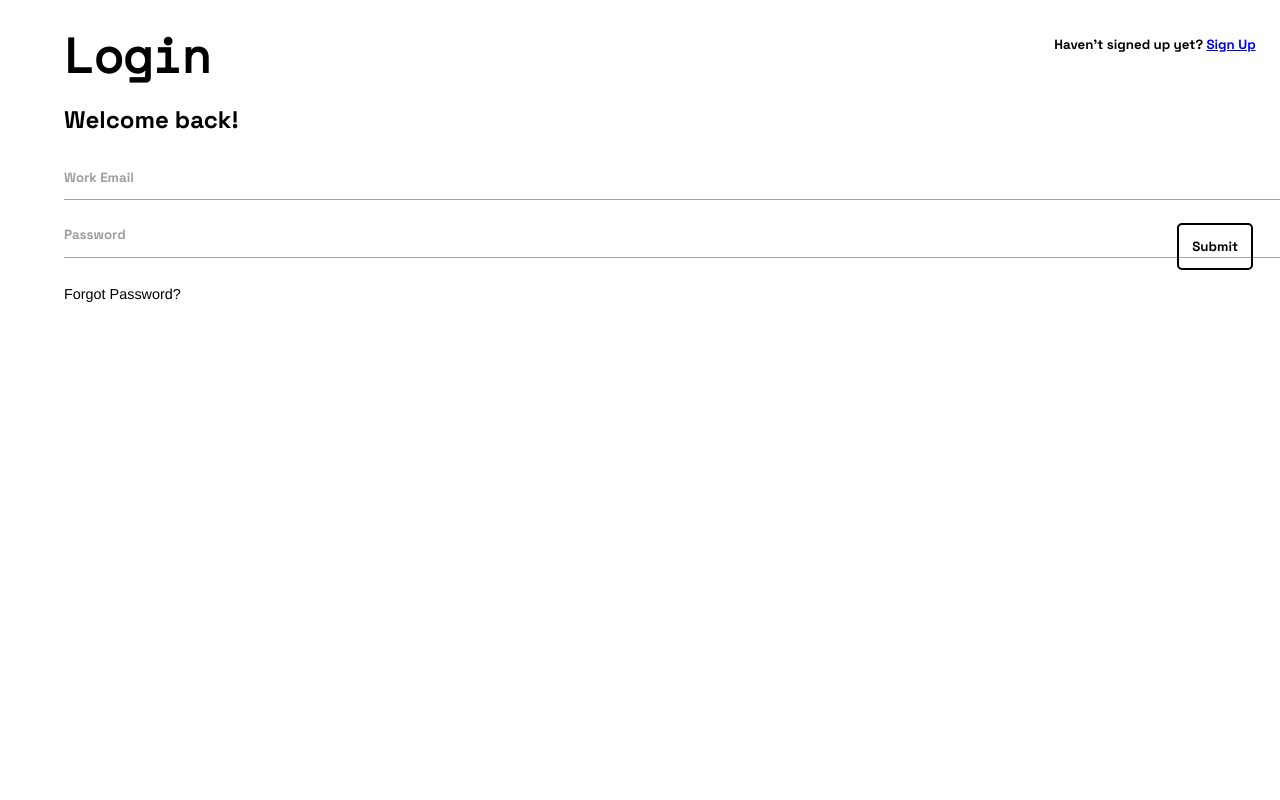
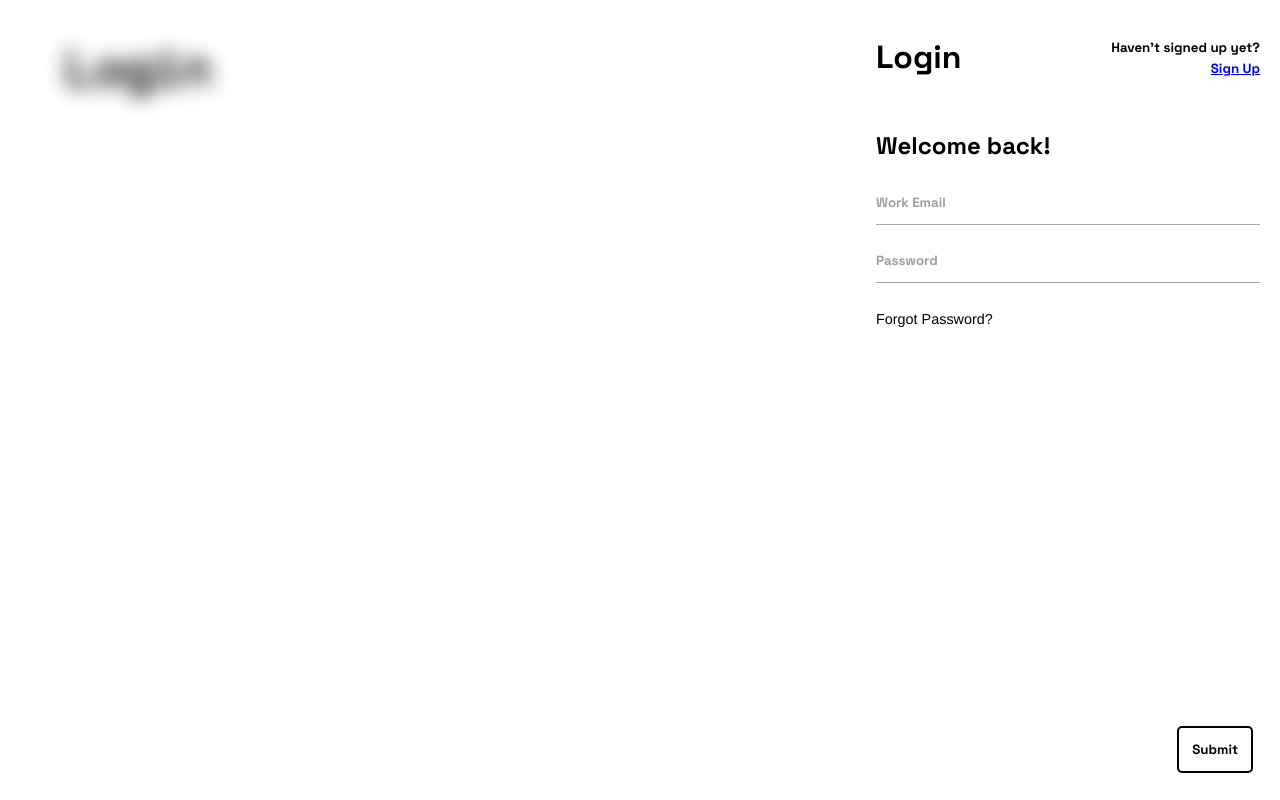
Before and after one commit to eoadeka/jectam, a React (Create React App) app in the folder frontend/: page /login in a window 1280 px wide. Built offline with nearby package versions, Linux system fonts and the light colour scheme.

Commit message:
feat: Change page styling

```diff
--- a/frontend/src/pages/Index.js
+++ b/frontend/src/pages/Index.js
@@ -3,9 +3,16 @@ import Button from '../components/buttons/Button';
 import useAxios from '../hooks/useAxios';
 import LoginForm from '../components/forms/auth/login/LoginForm';
 import ContainerWithoutNav from '../components/layout/ContainerWithoutNav';
+import useAuthContext from '../hooks/useAuthContext';
+import { Link, Navigate } from 'react-router-dom';
+import Overlay from '../components/layout/Overlay';
 
 const Index = () => {
   const [data] = useAxios("http://localhost:8000/api/hello-world/");
+  const user = useAuthContext();
+
+  if (!user.token) return <Navigate to="/" />;
+
   // const [message, setMessage] = useState('');
 
   // useEffect(() => {
@@ -21,19 +28,25 @@ const Index = () => {
   return (
     <div>
       <ContainerWithoutNav>
+        <Overlay>
           <h1>Jectam</h1>
           {/* <p>{message}</p> */}
+          <p>Unlock Your Team's Potential with Jectam: Your Project Ally!</p>
           <p>{data.message}</p>
-        <p>Unlock Your Team's Potential with Jectam: Your Agile Project Ally!</p>
           {/* {data ||
           data.map((item) => {
             return <p key={item.id}>{item.title}</p>;
           })} */}
-        <Button>hey!!</Button><br></br>
+          {/* <Button>hey!!</Button><br></br> */}
           <br></br>
 
           {/* <Button><Link to={`/login`}>Login</Link></Button> */}
+          {!user.token ? (
             <LoginForm />
+          ) : (
+            <small> <Link to={`/dashboard`}>Navigate to dashboard</Link></small>
+          )}
+        </Overlay>
       </ContainerWithoutNav>
     </div>
   );
--- a/frontend/src/pages/auth/Login.js
+++ b/frontend/src/pages/auth/Login.js
@@ -2,6 +2,7 @@ import React from 'react';
 import LoginForm from '../../components/forms/auth/login/LoginForm';
 import ContainerWithoutNav from '../../components/layout/ContainerWithoutNav';
 import { PageHeaderDiv, PageTitle, PageTitleDiv, PageTitleSpan } from '../../components/layout/PageHeader';
+import Overlay from '../../components/layout/Overlay';
 
 
 // https://www.digitalocean.com/community/tutorials/how-to-add-login-authentication-to-react-applications
@@ -9,23 +10,32 @@ import { PageHeaderDiv, PageTitle, PageTitleDiv, PageTitleSpan } from '../../com
 // MMulti-Page Form with React Hooks: https://www.youtube.com/watch?v=QSBc8bABwE0
 // https://github.com/gitdagray/react-multi-step-form/blob/main/src/context/FormContext.js
 
+// https://testdriven.io/blog/django-rest-auth/
 
 const Login = () => {
   return (
     <ContainerWithoutNav>
-        <PageHeaderDiv>
+        <Overlay>
+          {/* <PageHeaderDiv>
             <PageTitleDiv>
               <PageTitle>Login</PageTitle>
             </PageTitleDiv>
             <PageTitleDiv>
               <PageTitleSpan><small>Haven't signed up yet? <a href='/sign-up' style={{textDecoration: "underline"}}>Sign Up</a></small></PageTitleSpan>
             </PageTitleDiv>
-        </PageHeaderDiv>
+          </PageHeaderDiv> */}
+
+          <div className="tags" style={{padding: "1em 0 2em 0",  justifyContent:"right"}}>
+              <span className="tag tag-1"  style={{width:"60%", fontSize: "2em"}} >Login</span>
+              <span className="tag tag-1"   style={{width:"40%", textAlign: "right"}}><small>Haven't signed up yet? <a href='/sign-up' style={{textDecoration: "underline"}}>Sign Up</a></small></span>
+          </div>
 
           <div>
           <h2> Welcome back!</h2>
           <LoginForm />
           </div>
+        </Overlay>
+        <h1>Login</h1>
     </ContainerWithoutNav>
   );
 }
--- a/frontend/src/pages/auth/SignUp.js
+++ b/frontend/src/pages/auth/SignUp.js
@@ -63,6 +63,7 @@ const SignUp = () => {
                 <h5>4. Confirm your number</h5>
                 <h5>5. Setup your account</h5>
                 <h5>6. Upload profile photo</h5>
+                <h5>7. Done</h5>
             </div>
           </div>
         </ContainerWithoutNav>
```
Lines whose indentation alone changed are shown as unchanged.
